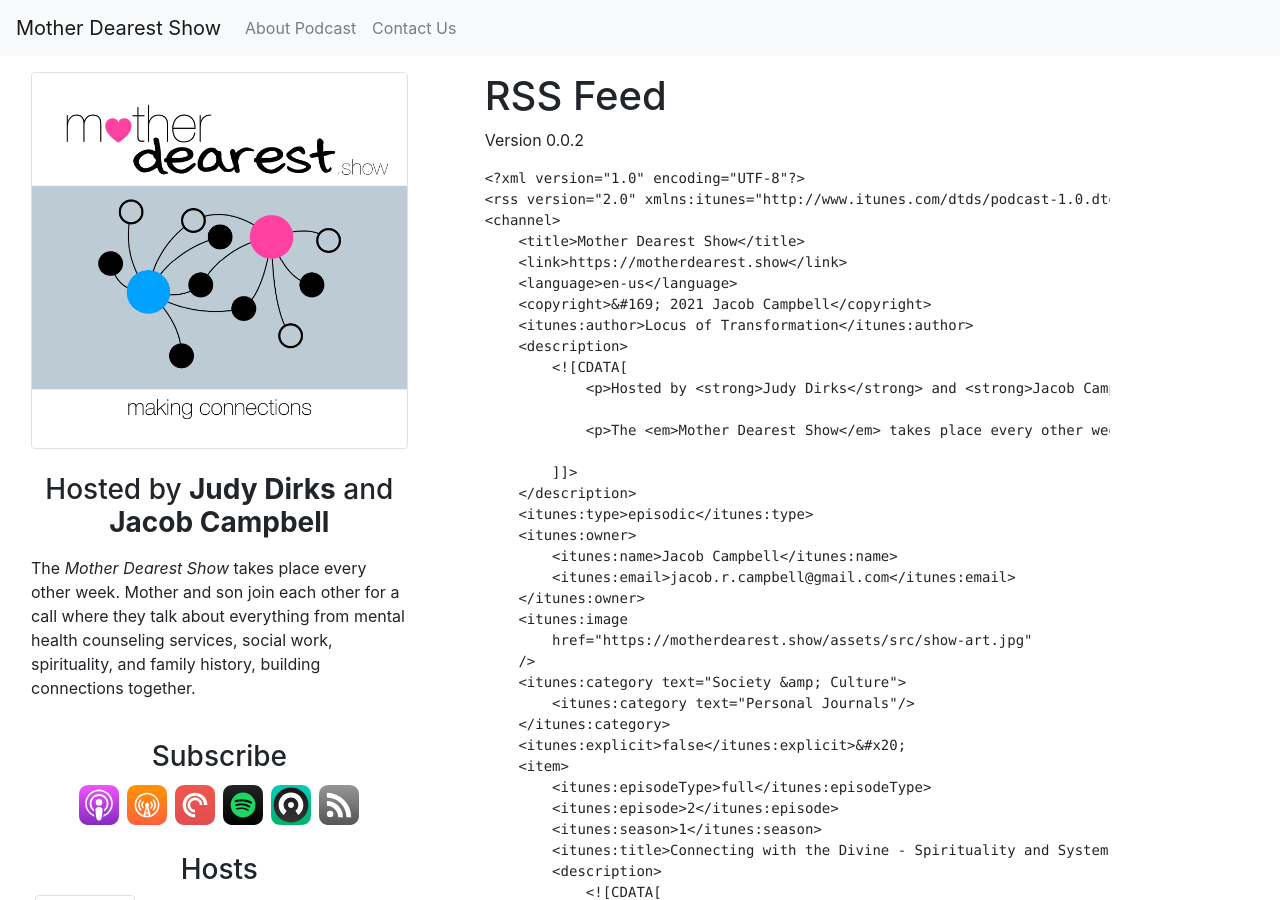
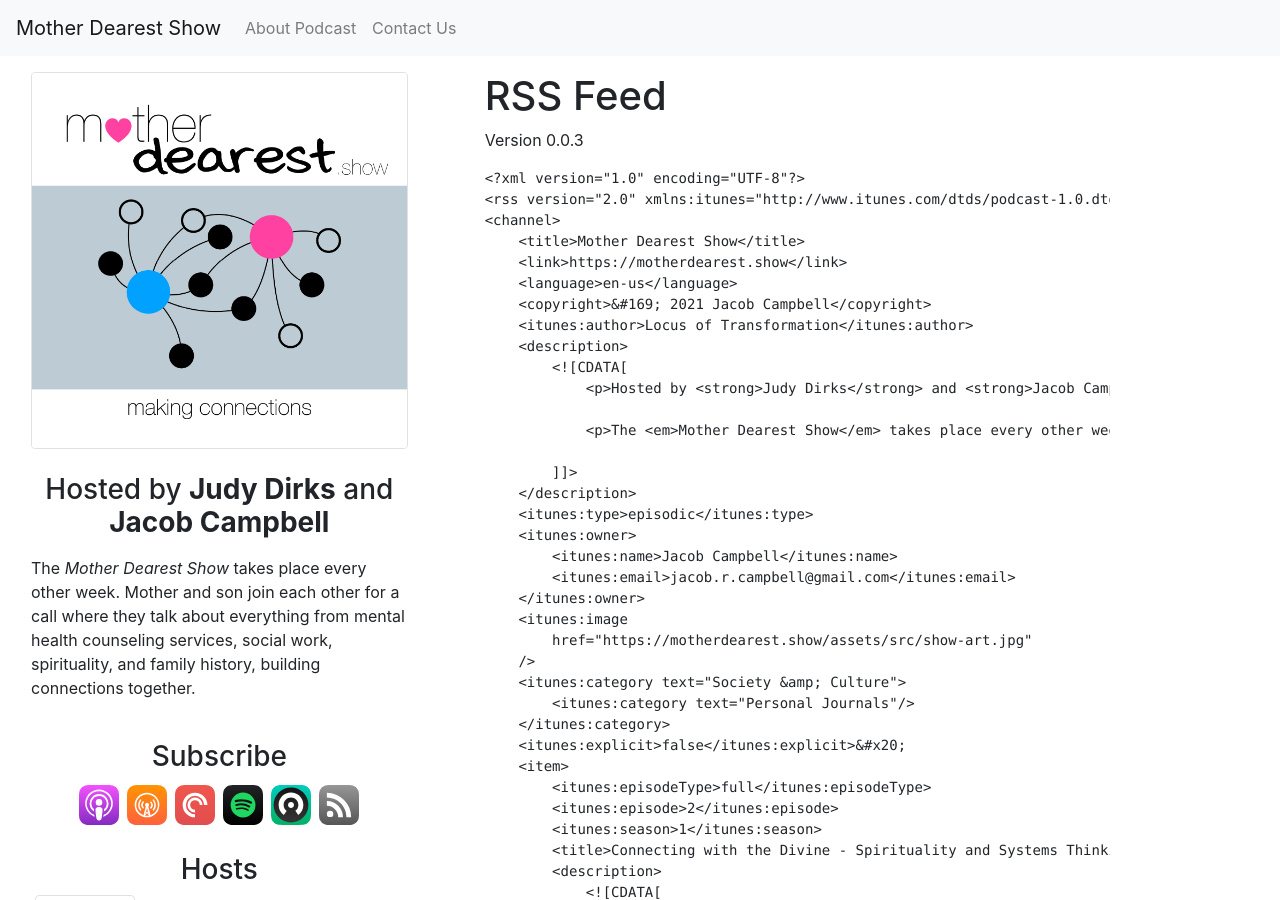
Before and after one commit to campjacob/motherdearest.show, a Jekyll site: the page built from podcast-rss.md, in a window 1280 px wide and 900 px high. Built offline with Jekyll 4.4.1, drawn with Linux system fonts in a browser that asks for light colours; nearby versions of some CDN libraries; library files that are not in the unit come from our copies; comment, search, counter and statistics services are not loaded; some of the changed text lies outside the part shown.

Commit message:
Fix to itunes:title

````diff
--- a/podcast-rss.md
+++ b/podcast-rss.md
@@ -4,7 +4,7 @@
 permalink: /podcast-rss/
 ---
 
-Version 0.0.2
+Version 0.0.3
 
 ```xml
 <?xml version="1.0" encoding="UTF-8"?>
@@ -39,7 +39,7 @@
         <itunes:episodeType>{{ post.episode_type }}</itunes:episodeType>
         <itunes:episode>{{ post.itunes_episode }}</itunes:episode>
         <itunes:season>{{ post.itunes_season }}</itunes:season>
-        <itunes:title>{{ post.title | xml_escape }}</itunes:title>
+        <title>{{ post.title | xml_escape }}</title>
         <description>
             <![CDATA[
             <p>View <a href="{{ site.url }}{{ post.url }}">Episode {{ post.itunes_episode }}: {{ post.title }}</a>
````
